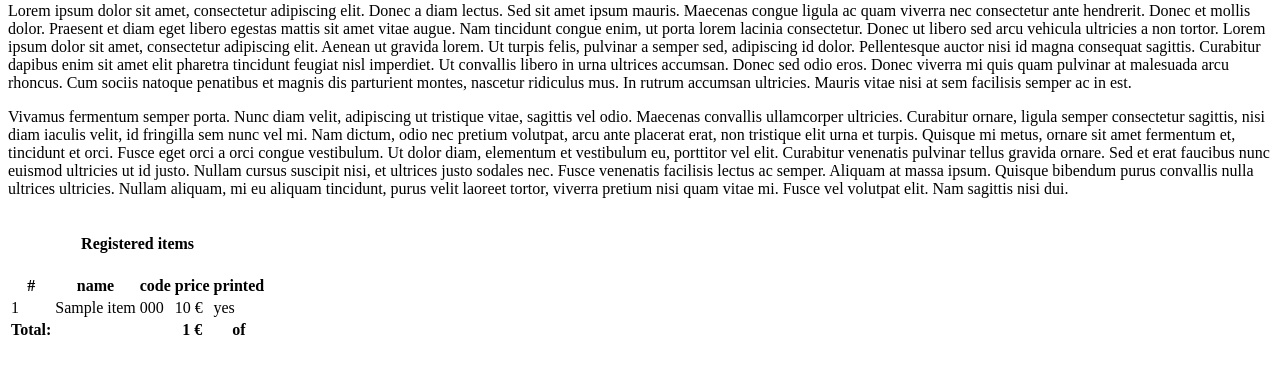
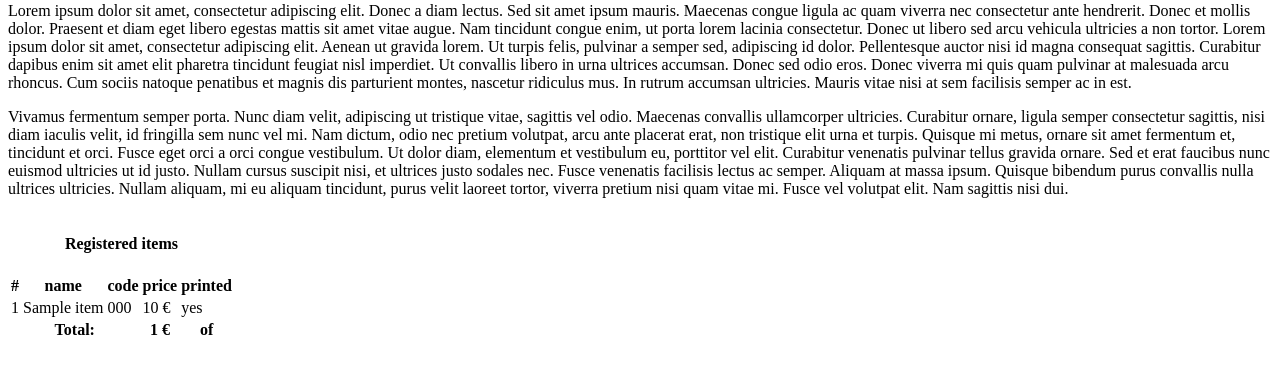
Before and after one commit to mniemela/kirppu, a Django app: template kirppu/app/templates/app_frontpage.html in a window 1280 px wide. Shown: the part 157-531 px from the top of the page. Run offline with Django 3.2, Linux system fonts and the light colour scheme; the template is opened without the code that fills it: most values are stand-ins (such as "Sample title", 1, 10 or a date in 2020); parts of the project's set-up code (start-up, migrations or seed data) failed here and were passed over; some libraries are stand-ins or nearby versions.

Commit message:
Refine front page item list formatting.

```diff
--- a/kirppu/app/templates/app_frontpage.html
+++ b/kirppu/app/templates/app_frontpage.html
@@ -1,7 +1,7 @@
 {% extends "app_vendor.html" %}{% load i18n %}
 
 {% block body %}
-    <h1 id="title_text">Kirppu</h1>
+    <h1>Kirppu</h1>
     <p>
         Lorem ipsum dolor sit amet, consectetur adipiscing elit. Donec
         a diam lectus. Sed sit amet ipsum mauris. Maecenas congue ligula
@@ -41,36 +41,35 @@
     </p>
 
     {% if items %}
-        <table class="table table-striped table-hover table-condensed">
+        <table class="table table-striped table-condensed">
             <caption><h4>{% trans "Registered items" %}</h4></caption>
             <thead>
             <tr>
-                <th>#</th>
+                <th class="numeric">#</th>
                 <th>{% trans "name" %}</th>
                 <th>{% trans "code" %}</th>
-                <th>{% trans "price" %}</th>
-                <th>{% trans "printed" %}</th>
+                <th class="numeric">{% trans "price" %}</th>
+                <th class="bool">{% trans "printed" %}</th>
             </tr>
             </thead>
             <tbody>
+
         {% for i in items %}
-
             <tr>
-                <td>{{ forloop.counter }}</td>
+                <td class="numeric">{{ forloop.counter }}</td>
                 <td>{{ i.name }}</td>
                 <td>{{ i.code }}</td>
-                <td>{{ i.price }} €</td>
-                <td>{{ i.printed|yesno:_("yes,no") }}</td>
+                <td class="numeric">{{ i.price }}&nbsp;€</td>
+                <td class="bool">{{ i.printed|yesno:_("yes,no") }}</td>
             </tr>
-
         {% endfor %}
 
             <tr>
-                <th>{% trans "Total:" %}</th>
-                <th></th>
-                <th></th>
-                <th>{{ total_price }} €</th>
-                <th>{% blocktrans %}{{ num_printed }} of {{ num_total }}{% endblocktrans %}</th>
+                <th colspan="3">{% trans "Total:" %}</th>
+                <th class="numeric">{{ total_price }}&nbsp;€</th>
+                <th class="bool">
+                    {% blocktrans %}{{ num_printed }} of {{ num_total }}{% endblocktrans %}
+                </th>
             </tr>
 
             </tbody>
--- a/kirppu/settings.py
+++ b/kirppu/settings.py
@@ -156,6 +156,7 @@ AUTH_USER_MODEL = 'kirppuauth.User'
 PIPELINE_CSS = {
     'general': {
         "source_filenames": (
+            "css/general.css",
             "css/bootstrap.css",
             "css/bootstrap-theme.css",
         ),
```
Also changed, not shown: kirppu/app/static/css/general.css (added, +7 -0 lines), locale/en/LC_MESSAGES/django.po, locale/fi/LC_MESSAGES/django.po, 2 other files.
